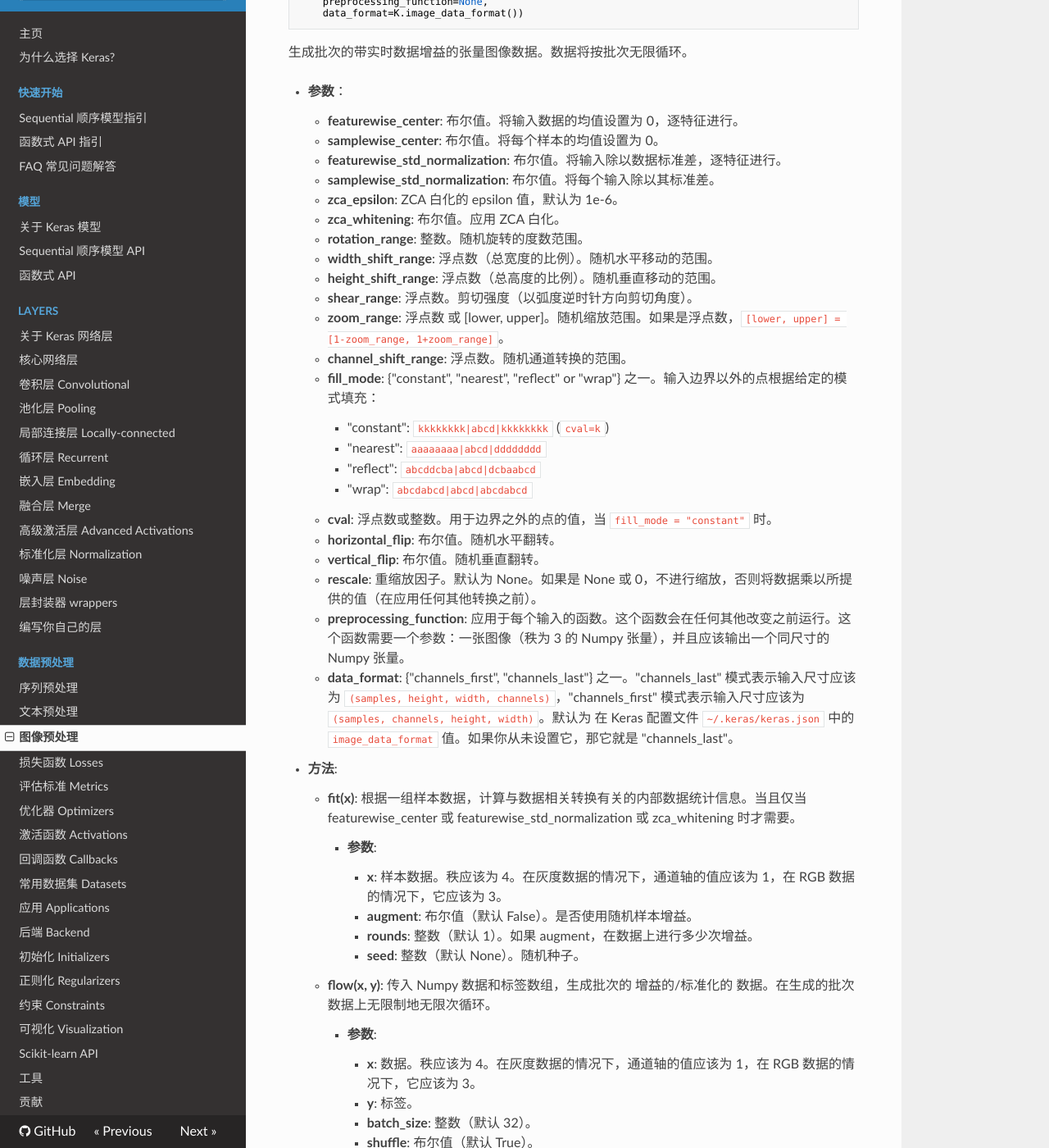
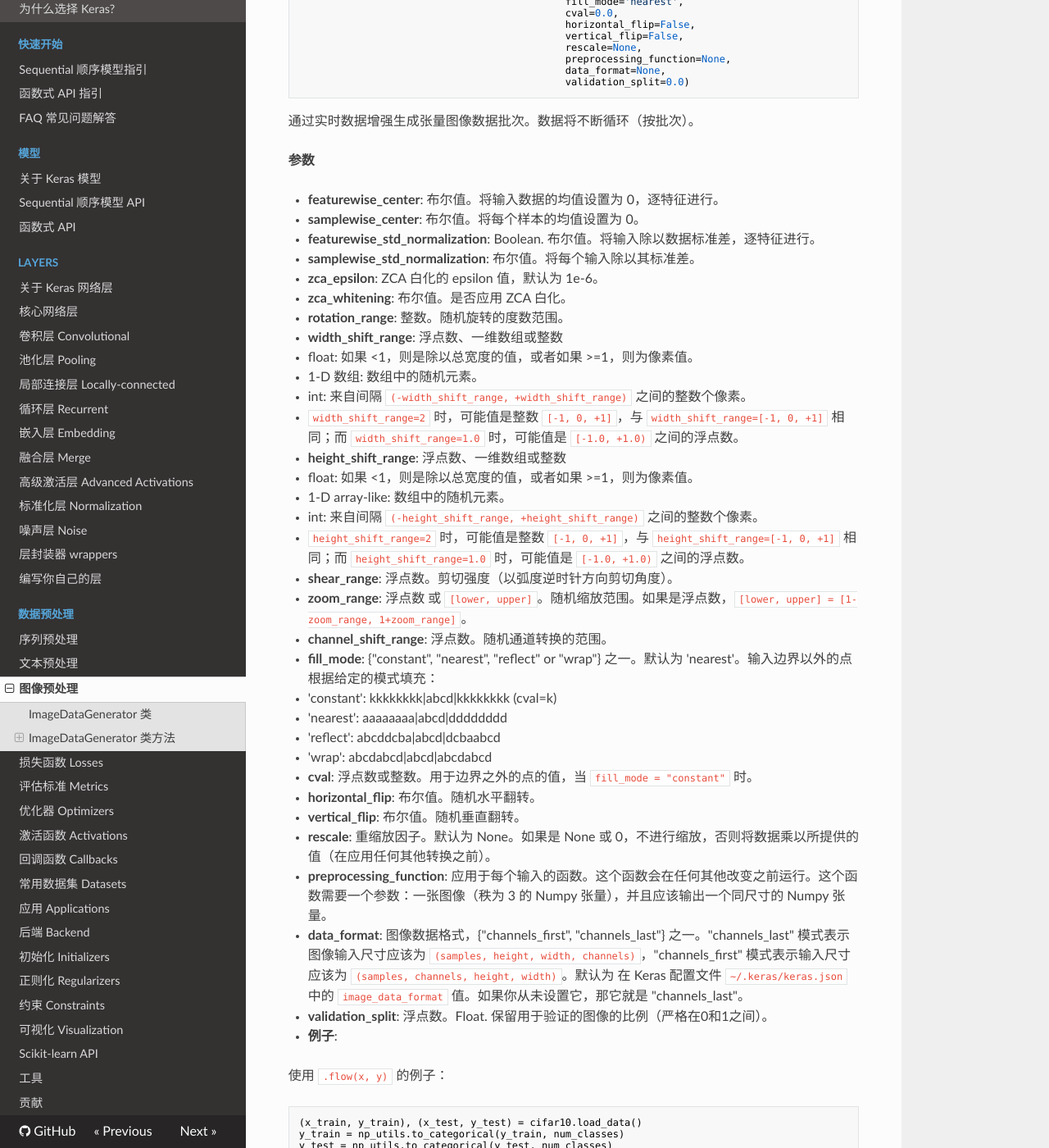
Before and after one commit to keras-team/keras-docs-zh, an MkDocs documentation site: the page built from sources/preprocessing/image.md, in a window 1280 px wide and 1400 px high, scrolled down 416 px. Shown: the whole window at 82% size. Built offline with MkDocs 1.6.1, drawn with Linux system fonts in a browser that asks for light colours; nearby versions of some CDN libraries; old or Windows-style settings are respelled for this version of MkDocs; some of the changed text lies outside the part shown.

Commit message:
Update image.md

````diff
--- a/sources/preprocessing/image.md
+++ b/sources/preprocessing/image.md
@@ -1,89 +1,69 @@
+## 图像预处理
 
-## ImageDataGenerator
+### ImageDataGenerator 类
 
 ```python
 keras.preprocessing.image.ImageDataGenerator(featurewise_center=False,
-    samplewise_center=False,
-    featurewise_std_normalization=False,
-    samplewise_std_normalization=False,
-    zca_whitening=False,
-    zca_epsilon=1e-6,
-    rotation_range=0.,
-    width_shift_range=0.,
-    height_shift_range=0.,
-    shear_range=0.,
-    zoom_range=0.,
-    channel_shift_range=0.,
-    fill_mode='nearest',
-    cval=0.,
-    horizontal_flip=False,
-    vertical_flip=False,
-    rescale=None,
-    preprocessing_function=None,
-    data_format=K.image_data_format())
+                                             samplewise_center=False,
+                                             featurewise_std_normalization=False,
+                                             samplewise_std_normalization=False,
+                                             zca_whitening=False,
+                                             zca_epsilon=1e-06,
+                                             rotation_range=0.0,
+                                             width_shift_range=0.0,
+                                             height_shift_range=0.0,
+                                             brightness_range=None,
+                                             shear_range=0.0,
+                                             zoom_range=0.0,
+                                             channel_shift_range=0.0,
+                                             fill_mode='nearest',
+                                             cval=0.0,
+                                             horizontal_flip=False,
+                                             vertical_flip=False,
+                                             rescale=None,
+                                             preprocessing_function=None,
+                                             data_format=None,
+                                             validation_split=0.0)
 ```
 
-生成批次的带实时数据增益的张量图像数据。数据将按批次无限循环。
+通过实时数据增强生成张量图像数据批次。数据将不断循环（按批次）。
 
-- __参数__：
-    - __featurewise_center__: 布尔值。将输入数据的均值设置为 0，逐特征进行。
-    - __samplewise_center__: 布尔值。将每个样本的均值设置为 0。
-    - __featurewise_std_normalization__: 布尔值。将输入除以数据标准差，逐特征进行。
-    - __samplewise_std_normalization__: 布尔值。将每个输入除以其标准差。
-    - __zca_epsilon__: ZCA 白化的 epsilon 值，默认为 1e-6。
-    - __zca_whitening__: 布尔值。应用 ZCA 白化。
-    - __rotation_range__: 整数。随机旋转的度数范围。
-    - __width_shift_range__: 浮点数（总宽度的比例）。随机水平移动的范围。
-    - __height_shift_range__: 浮点数（总高度的比例）。随机垂直移动的范围。
-    - __shear_range__: 浮点数。剪切强度（以弧度逆时针方向剪切角度）。
-    - __zoom_range__: 浮点数 或 [lower, upper]。随机缩放范围。如果是浮点数，`[lower, upper] = [1-zoom_range, 1+zoom_range]`。
-    - __channel_shift_range__: 浮点数。随机通道转换的范围。
-    - __fill_mode__: {"constant", "nearest", "reflect" or "wrap"} 之一。输入边界以外的点根据给定的模式填充：
-        * "constant": `kkkkkkkk|abcd|kkkkkkkk` (`cval=k`)
-        * "nearest":  `aaaaaaaa|abcd|dddddddd`
-        * "reflect":  `abcddcba|abcd|dcbaabcd`
-        * "wrap":     `abcdabcd|abcd|abcdabcd`
-    - __cval__: 浮点数或整数。用于边界之外的点的值，当 `fill_mode = "constant"` 时。
-    - __horizontal_flip__: 布尔值。随机水平翻转。
-    - __vertical_flip__: 布尔值。随机垂直翻转。
-    - __rescale__: 重缩放因子。默认为 None。如果是 None 或 0，不进行缩放，否则将数据乘以所提供的值（在应用任何其他转换之前）。
-    - __preprocessing_function__: 应用于每个输入的函数。这个函数会在任何其他改变之前运行。这个函数需要一个参数：一张图像（秩为 3 的 Numpy 张量），并且应该输出一个同尺寸的 Numpy 张量。
-    - __data_format__: {"channels_first", "channels_last"} 之一。"channels_last" 模式表示输入尺寸应该为 `(samples, height, width, channels)`，"channels_first" 模式表示输入尺寸应该为 `(samples, channels, height, width)`。默认为 在 Keras 配置文件 `~/.keras/keras.json` 中的 `image_data_format` 值。如果你从未设置它，那它就是 "channels_last"。
-- __方法__:
-    - __fit(x)__: 根据一组样本数据，计算与数据相关转换有关的内部数据统计信息。当且仅当 featurewise_center 或 featurewise_std_normalization 或 zca_whitening 时才需要。
-        - __参数__:
-            - __x__: 样本数据。秩应该为 4。在灰度数据的情况下，通道轴的值应该为 1，在 RGB 数据的情况下，它应该为 3。
-            - __augment__: 布尔值（默认 False）。是否使用随机样本增益。
-            - __rounds__: 整数（默认 1）。如果 augment，在数据上进行多少次增益。
-            - __seed__: 整数（默认 None）。随机种子。
-    - __flow(x, y)__: 传入 Numpy 数据和标签数组，生成批次的 增益的/标准化的 数据。在生成的批次数据上无限制地无限次循环。
-        - __参数__:
-            - __x__: 数据。秩应该为 4。在灰度数据的情况下，通道轴的值应该为 1，在 RGB 数据的情况下，它应该为 3。
-            - __y__: 标签。
-            - __batch_size__: 整数（默认 32）。
-            - __shuffle__: 布尔值（默认 True）。
-            - __seed__: 整数（默认 None）。
-            - __save_to_dir__: None 或 字符串（默认 None）。这使你可以最佳地指定正在生成的增强图片要保存的目录（用于可视化你在做什么）。
-            - __save_prefix__: 字符串（默认 `''`）。 保存图片的文件名前缀（仅当 `save_to_dir` 设置时可用）。
-            - __save_format__: "png", "jpeg" 之一（仅当 `save_to_dir` 设置时可用）。默认："png"。
-        - __yields__: 元组 `(x, y)`，其中 `x` 是图像数据的 Numpy 数组，`y` 是相应标签的 Numpy 数组。生成器将无限循环。
-    - __flow_from_directory(directory)__: 以目录路径为参数，生成批次的 增益的/标准化的 数据。在生成的批次数据上无限制地无限次循环。
-        - __参数__:
-            - __directory__: 目标目录的路径。每个类应该包含一个子目录。任何在子目录下的 PNG, JPG, BMP 或 PPM 图像，都将被包含在生成器中。更多细节，详见 [此脚本](https://gist.github.com/fchollet/0830affa1f7f19fd47b06d4cf89ed44d)。
-            - __target_size__: 整数元组 `(height, width)`，默认：`(256, 256)`。所有的图像将被调整到的尺寸。
-            - __color_mode__: "grayscale", "rbg" 之一。默认："rgb"。图像是否被转换成1或3个颜色通道。
-            - __classes__: 可选的类的子目录列表（例如 `['dogs', 'cats']`）。默认：None。如果未提供，类的列表将自动从“目录”下的子目录名称/结构中推断出来，其中每个子目录都将被作为不同的类（类名将按字典序映射到标签的索引）。包含从类名到类索引的映射的字典可以通过`class_indices`属性获得。
-            - __class_mode__: "categorical", "binary", "sparse", "input" 或 None 之一。默认："categorical"。决定返回的标签数组的类型："categorical" 将是 2D one-hot 编码标签，"binary" 将是 1D 二进制标签，"sparse" 将是 1D 整数标签，"input" 将是与输入图像相同的图像（主要用于与自动编码器一起工作）。如果为 None，不返回标签（生成器将只产生批量的图像数据，对于 `model.predict_generator()`, `model.evaluate_generator()` 等很有用）。请注意，如果 class_mode 为 None，那么数据仍然需要驻留在 `directory` 的子目录中才能正常工作。
-            - __batch_size__: 一批数据的大小（默认 32）。
-            - __shuffle__: 是否混洗数据（默认 True）。
-            - __seed__: 可选随机种子，用于混洗和转换。
-            - __save_to_dir__: None 或 字符串（默认 None）。这使你可以最佳地指定正在生成的增强图片要保存的目录（用于可视化你在做什么）。
-            - __save_prefix__: 字符串。 保存图片的文件名前缀（仅当 `save_to_dir` 设置时可用）。
-            - __save_format__: "png", "jpeg" 之一（仅当 `save_to_dir` 设置时可用）。默认："png"。
-            - __follow_links__: 是否跟踪类子目录下的符号链接（默认 False）。
+__参数__
 
+- __featurewise_center__: 布尔值。将输入数据的均值设置为 0，逐特征进行。
+- __samplewise_center__: 布尔值。将每个样本的均值设置为 0。
+- __featurewise_std_normalization__: Boolean. 布尔值。将输入除以数据标准差，逐特征进行。
+- __samplewise_std_normalization__: 布尔值。将每个输入除以其标准差。
+- __zca_epsilon__: ZCA 白化的 epsilon 值，默认为 1e-6。
+- __zca_whitening__: 布尔值。是否应用 ZCA 白化。
+- __rotation_range__: 整数。随机旋转的度数范围。
+- __width_shift_range__: 浮点数、一维数组或整数
+  - float: 如果 <1，则是除以总宽度的值，或者如果 >=1，则为像素值。
+  - 1-D 数组: 数组中的随机元素。
+  - int: 来自间隔 `(-width_shift_range, +width_shift_range)` 之间的整数个像素。
+  - `width_shift_range=2` 时，可能值是整数 `[-1, 0, +1]`，与 `width_shift_range=[-1, 0, +1]` 相同；而 `width_shift_range=1.0` 时，可能值是 `[-1.0, +1.0)` 之间的浮点数。
+- __height_shift_range__: 浮点数、一维数组或整数
+  - float: 如果 <1，则是除以总宽度的值，或者如果 >=1，则为像素值。
+  - 1-D array-like: 数组中的随机元素。
+  - int: 来自间隔 `(-height_shift_range, +height_shift_range)` 之间的整数个像素。
+  - `height_shift_range=2` 时，可能值是整数 `[-1, 0, +1]`，与 `height_shift_range=[-1, 0, +1]` 相同；而 `height_shift_range=1.0` 时，可能值是 `[-1.0, +1.0)` 之间的浮点数。
+- __shear_range__: 浮点数。剪切强度（以弧度逆时针方向剪切角度）。
+- __zoom_range__: 浮点数 或 `[lower, upper]`。随机缩放范围。如果是浮点数，`[lower, upper] = [1-zoom_range, 1+zoom_range]`。
+- __channel_shift_range__: 浮点数。随机通道转换的范围。
+- __fill_mode__: {"constant", "nearest", "reflect" or "wrap"} 之一。默认为 'nearest'。输入边界以外的点根据给定的模式填充：
+  - 'constant': kkkkkkkk|abcd|kkkkkkkk (cval=k)
+  - 'nearest': aaaaaaaa|abcd|dddddddd
+  - 'reflect': abcddcba|abcd|dcbaabcd
+  - 'wrap': abcdabcd|abcd|abcdabcd
+- __cval__: 浮点数或整数。用于边界之外的点的值，当 `fill_mode = "constant"` 时。
+- __horizontal_flip__: 布尔值。随机水平翻转。
+- __vertical_flip__: 布尔值。随机垂直翻转。
+- __rescale__: 重缩放因子。默认为 None。如果是 None 或 0，不进行缩放，否则将数据乘以所提供的值（在应用任何其他转换之前）。
+- __preprocessing_function__: 应用于每个输入的函数。这个函数会在任何其他改变之前运行。这个函数需要一个参数：一张图像（秩为 3 的 Numpy 张量），并且应该输出一个同尺寸的 Numpy 张量。
+- __data_format__: 图像数据格式，{"channels_first", "channels_last"} 之一。"channels_last" 模式表示图像输入尺寸应该为 `(samples, height, width, channels)`，"channels_first" 模式表示输入尺寸应该为 `(samples, channels, height, width)`。默认为 在 Keras 配置文件 `~/.keras/keras.json` 中的 `image_data_format` 值。如果你从未设置它，那它就是 "channels_last"。
+- __validation_split__: 浮点数。Float. 保留用于验证的图像的比例（严格在0和1之间）。
 
-- __例__:
+- __例子__:
 
 使用 `.flow(x, y)` 的例子：
 
@@ -118,7 +98,7 @@ for e in range(epochs):
         if batches >= len(x_train) / 32:
             # 我们需要手动打破循环，
             # 因为生成器会无限循环
-            break
+            break
 ```
 
 使用 `.flow_from_directory(directory)` 的例子：
@@ -188,3 +168,173 @@ model.fit_generator(
     steps_per_epoch=2000,
     epochs=50)
 ```
+---
+
+### ImageDataGenerator 类方法
+
+#### apply_transform
+
+```python
+keras.preprocessing.image.apply_transform(x, transform_parameters)
+```
+
+根据给定的参数将变换应用于图像。
+
+__参数__
+
+- __x__: 3D 张量，单张图像。
+- __transform_parameters__: 字符串 - 参数 对表示的字典，用于描述转换。目前，使用字典中的以下参数：
+  - 'theta': 浮点数。旋转角度（度）。
+  - 'tx': 浮点数。在 x 方向上移动。
+  - 'ty': 浮点数。在 y 方向上移动。
+  - shear': 浮点数。剪切角度（度）。
+  - 'zx': 浮点数。放大 x 方向。
+  - 'zy': 浮点数。放大 y 方向。
+  - 'flip_horizontal': 布尔 值。水平翻转。
+  - 'flip_vertical': 布尔值。垂直翻转。
+  - 'channel_shift_intencity': 浮点数。频道转换强度。
+  - 'brightness': 浮点数。亮度转换强度。
+
+__返回__
+
+输入的转换后版本（相同尺寸）。
+
+---
+
+#### fit
+
+```python
+keras.preprocessing.image.fit(x, augment=False, rounds=1, seed=None)
+```
+
+将数据生成器用于某些示例数据。
+
+它基于一组样本数据，计算与数据转换相关的内部数据统计。
+
+当且仅当 `featurewise_center` 或 `featurewise_std_normalization` 或 `zca_whitening` 设置为 True 时才需要。
+
+__参数__
+
+- __x__: 样本数据。秩应该为 4。对于灰度数据，通道轴的值应该为 1；对于 RGB 数据，值应该为 3。
+- __augment__: 布尔值（默认为 False）。是否使用随机样本扩张。
+- __rounds__: 整数（默认为 1）。如果数据数据增强（augment=True），表明在数据上进行多少次增强。
+- __seed__: 整数（默认 None）。随机种子。
+
+---
+
+#### flow
+
+```python
+keras.preprocessing.image.flow(x, y=None, batch_size=32, shuffle=True, sample_weight=None, seed=None, save_to_dir=None, save_prefix='', save_format='png', subset=None)
+```
+
+采集数据和标签数组，生成批量增强数据。
+
+__参数__
+
+ - __x__: 输入数据。秩为 4 的 Numpy 矩阵或元组。如果是元组，第一个元素应该包含图像，第二个元素是另一个 Numpy 数组或一列 Numpy 数组，它们不经过任何修改就传递给输出。可用于将模型杂项数据与图像一起输入。对于灰度数据，图像数组的通道轴的值应该为 1，而对于 RGB 数据，其值应该为 3。
+- __y__: 标签。
+- __batch_size__: 整数 (默认为 32)。
+- __shuffle__: 布尔值 (默认为 True)。
+- __sample_weight__: 样本权重。
+- __seed__: 整数（默认为 None）。
+- __save_to_dir__: None 或 字符串（默认为 None）。这使您可以选择指定要保存的正在生成的增强图片的目录（用于可视化您正在执行的操作）。
+- __save_prefix__: 字符串（默认 `''`）。保存图片的文件名前缀（仅当 `save_to_dir` 设置时可用）。
+- __save_format__: "png", "jpeg" 之一（仅当 `save_to_dir` 设置时可用）。默认："png"。
+- __subset__: 数据子集 ("training" 或 "validation")，如果 在 `ImageDataGenerator` 中设置了 `validation_split`。
+
+__返回__
+
+一个生成元组 `(x, y)` 的 Iterator，其中 `x` 是图像数据的 Numpy 数组（在单张图像输入时），或 Numpy 数组列表（在额外多个输入时），`y` 是对应的标签的 Numpy 数组。如果 'sample_weight' 不是 None，生成的元组形式为 `(x, y, sample_weight)`。如果 `y` 是 None, 只有 Numpy 数组 `x` 被返回。
+
+---
+
+#### flow_from_directory
+
+```python
+keras.preprocessing.image.flow_from_directory(directory, target_size=(256, 256), color_mode='rgb', classes=None, class_mode='categorical', batch_size=32, shuffle=True, seed=None, save_to_dir=None, save_prefix='', save_format='png', follow_links=False, subset=None, interpolation='nearest')
+```
+
+__参数__
+
+- __directory__: 目标目录的路径。每个类应该包含一个子目录。任何在子目录树下的 PNG, JPG, BMP, PPM 或 TIF 图像，都将被包含在生成器中。更多细节，详见 [此脚本](https://gist.github.com/fchollet/%20%20%20%20%20%20%20%200830affa1f7f19fd47b06d4cf89ed44d)。
+- __target_size__: 整数元组 `(height, width)`，默认：`(256, 256)`。所有的图像将被调整到的尺寸。
+- __color_mode__: "grayscale", "rbg" 之一。默认："rgb"。图像是否被转换成 1 或 3 个颜色通道。
+- __classes__: 可选的类的子目录列表（例如 `['dogs', 'cats']`）。默认：None。如果未提供，类的列表将自动从 `directory` 下的 子目录名称/结构 中推断出来，其中每个子目录都将被作为不同的类（类名将按字典序映射到标签的索引）。包含从类名到类索引的映射的字典可以通过 `class_indices` 属性获得。
+- __class_mode__:  "categorical", "binary", "sparse", "input" 或 None 之一。默认："categorical"。决定返回的标签数组的类型：
+  - "categorical" 将是 2D one-hot 编码标签，
+  - "binary" 将是 1D 二进制标签，"sparse" 将是 1D 整数标签，
+  - "input" 将是与输入图像相同的图像（主要用于自动编码器）。
+  - 如果为 None，不返回标签（生成器将只产生批量的图像数据，对于 `model.predict_generator()`, `model.evaluate_generator()` 等很有用）。请注意，如果 `class_mode` 为 None，那么数据仍然需要驻留在 `directory` 的子目录中才能正常工作。
+- __batch_size__: 一批数据的大小（默认 32）。
+- __shuffle__: 是否混洗数据（默认 True）。
+- __seed__: 可选随机种子，用于混洗和转换。
+- __save_to_dir__: None 或 字符串（默认 None）。这使你可以最佳地指定正在生成的增强图片要保存的目录（用于可视化你在做什么）。
+- __save_prefix__: 字符串。 保存图片的文件名前缀（仅当 `save_to_dir` 设置时可用）。
+- __save_format__: "png", "jpeg" 之一（仅当 `save_to_dir` 设置时可用）。默认："png"。
+- __follow_links__: 是否跟踪类子目录中的符号链接（默认为 False）。
+- __subset__: 数据子集 ("training" 或 "validation")，如果 在 `ImageDataGenerator` 中设置了 `validation_split`。
+- __interpolation__: 如果目标尺寸与加载图像的尺寸不同，则使用插值方法重新采样图像。
+支持的方法有 "nearest", "bilinear", and "bicubic".
+如果安装了 1.1.3 以上版本的 PIL，还支持 "lanczos"。
+如果安装了 3.4.0 以上版本的 PIL，还支持 "box" 和 "hamming"。默认使用 "nearest"。
+
+__返回__
+
+一个生成 `(x, y)` 元组的 `DirectoryIterator`，其中 `x` 是一个包含一批尺寸为 `(batch_size, *target_size, channels)`的图像的 Numpy 数组，`y` 是对应标签的 Numpy 数组。
+
+---
+
+#### get_random_transform
+
+```python
+keras.preprocessing.image.get_random_transform(img_shape, seed=None)
+```
+
+为转换生成随机参数。
+
+__参数__
+
+- __seed__: 随机种子
+- __img_shape__: 整数元组。被转换的图像的尺寸。
+
+__返回__
+
+包含随机选择的描述变换的参数的字典。
+
+---
+
+#### random_transform
+
+```python
+keras.preprocessing.image.random_transform(x, seed=None)
+```
+
+将随机变换应用于图像。
+
+__参数__
+
+- __x__: 3D 张量，单张图像。
+- __seed__: 随机种子。
+
+__返回__
+
+输入的随机转换版本（相同形状）。
+
+---
+
+#### standardize
+
+```python
+keras.preprocessing.image.standardize(x)
+```
+
+将标准化配置应用于一批输入。
+
+__参数__
+
+- __x__: 需要标准化的一批输入。
+
+__返回__
+
+标准化后的输入。
````
